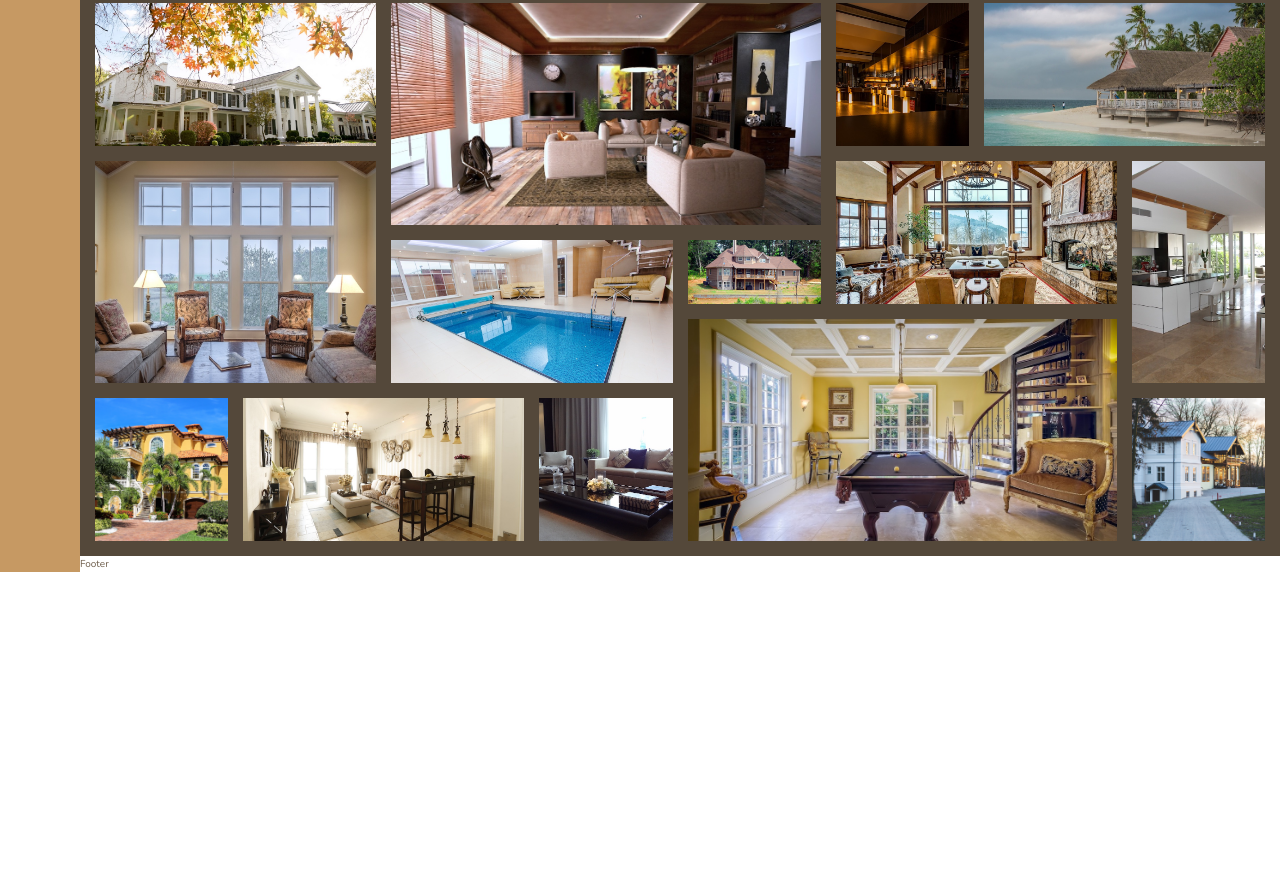
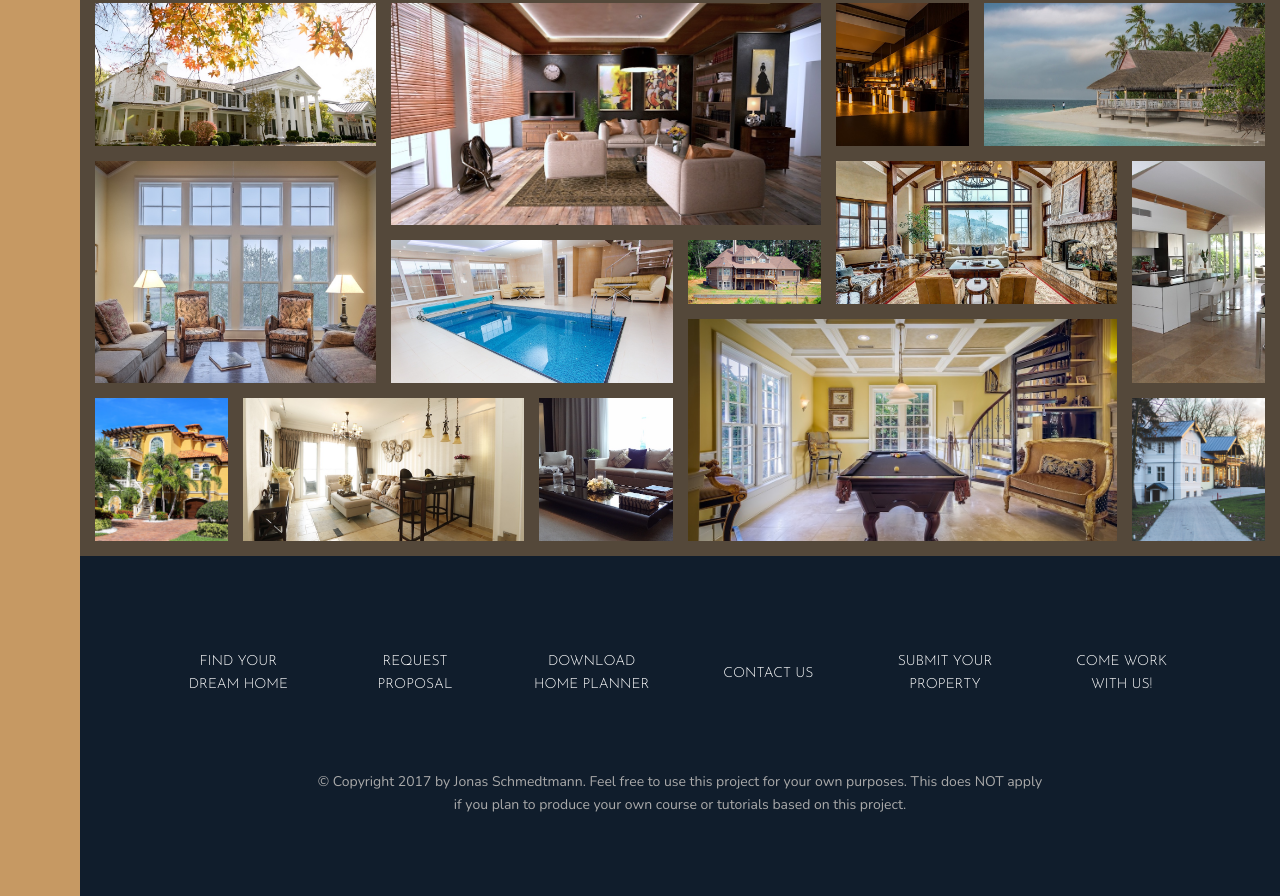
Before and after one commit to ktul15/Nexter, a website: page index.html in a window 1280 px wide. Shown: the part 3111-4007 px from the top of the page. Before the commit the page ends 3683 px from the top, so only its background shows below. Drawn offline with nearby package versions, Linux system fonts and the light colour scheme.

Commit message:
Built and styled the "Footer" section.

```diff
--- a/index.html
+++ b/index.html
@@ -298,7 +298,17 @@
         <figure class="gallery__item gallery__item--14"><img src="img/gal-14.jpeg" alt="Gallery image 14" class="gallery__img"></figure>
     </section>
     <footer class="footer">
-        Footer
+        <ul class="nav">
+            <li class="nav__item"><a href="#" class="nav__link">Find your dream home</a></li>
+            <li class="nav__item"><a href="#" class="nav__link">Request proposal</a></li>
+            <li class="nav__item"><a href="#" class="nav__link">Download home planner</a></li>
+            <li class="nav__item"><a href="#" class="nav__link">Contact us</a></li>
+            <li class="nav__item"><a href="#" class="nav__link">Submit your property</a></li>
+            <li class="nav__item"><a href="#" class="nav__link">Come work with us!</a></li>
+        </ul>
+        <p class="copyright">
+            &copy; Copyright 2017 by Jonas Schmedtmann. Feel free to use this project for your own purposes. This does NOT apply if you plan to produce your own course or tutorials based on this project.
+        </p>
     </footer>
 </body>
 
--- a/sass/_footer.scss
+++ b/sass/_footer.scss
@@ -1,3 +1,40 @@
 .footer {
+    background-color: $color-secondary;
     grid-column: full-start/full-end;
+    padding: 8rem;
 }
+
+.nav {
+    list-style: none;
+    display: grid;
+    grid-template-columns: repeat(auto-fit, minmax(15rem, 1fr));
+    grid-gap: 2rem;
+    align-items: center;
+    &__link,
+    &__link:visited {
+        font-size: 1.4rem;
+        color: #fff;
+        text-decoration: none;
+        font-family: $font-display;
+        text-transform: uppercase;
+        text-align: center;
+        padding: 1.5rem;
+        display: block;
+        transition: all .2s;
+    }
+    &__link:hover,
+    &__link:active {
+        background-color: rgba(#fff, .05);
+        transform: translateY(-.3rem);
+    }
+}
+
+.copyright {
+    font-size: 1.4rem;
+    color: $color-grey-light-2;
+    margin-top: 6rem;
+    margin-left: auto;
+    margin-right: auto;
+    width: 70%;
+    text-align: center;
+}
```
Also changed, not shown: css/style.css.
